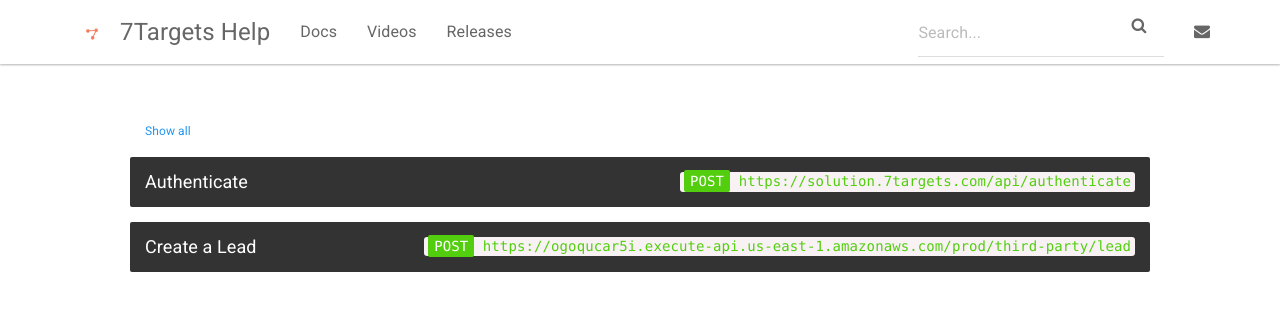
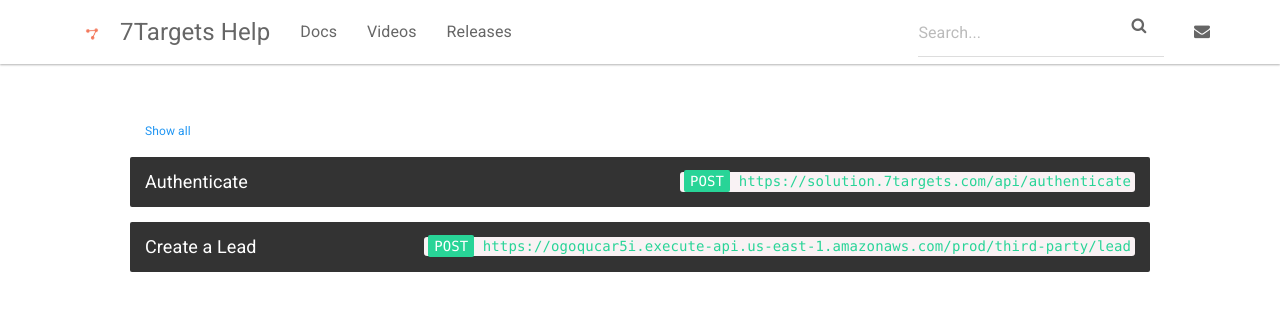
Before and after one commit to shrutisharma27/7targets-docs, a Jekyll site: the page built from docs/apis.html, in a window 1280 px wide. Shown: the top 311 px of the page. Built offline with Jekyll 4.4.1, drawn with Linux system fonts in a browser that asks for light colours.

Commit message:
added API

```diff
--- a/docs/css/assets.css
+++ b/docs/css/assets.css
@@ -624,11 +624,11 @@
 
 /* POST */
 #content article.POST a h2 code {
-  color: #52ce0e;
+  color: #28d497;
 }
 
 #content article.POST a h2 code b {
-  background: #52ce0e;
+  background: #28d497;
 }
 
 /* PUT */
```
